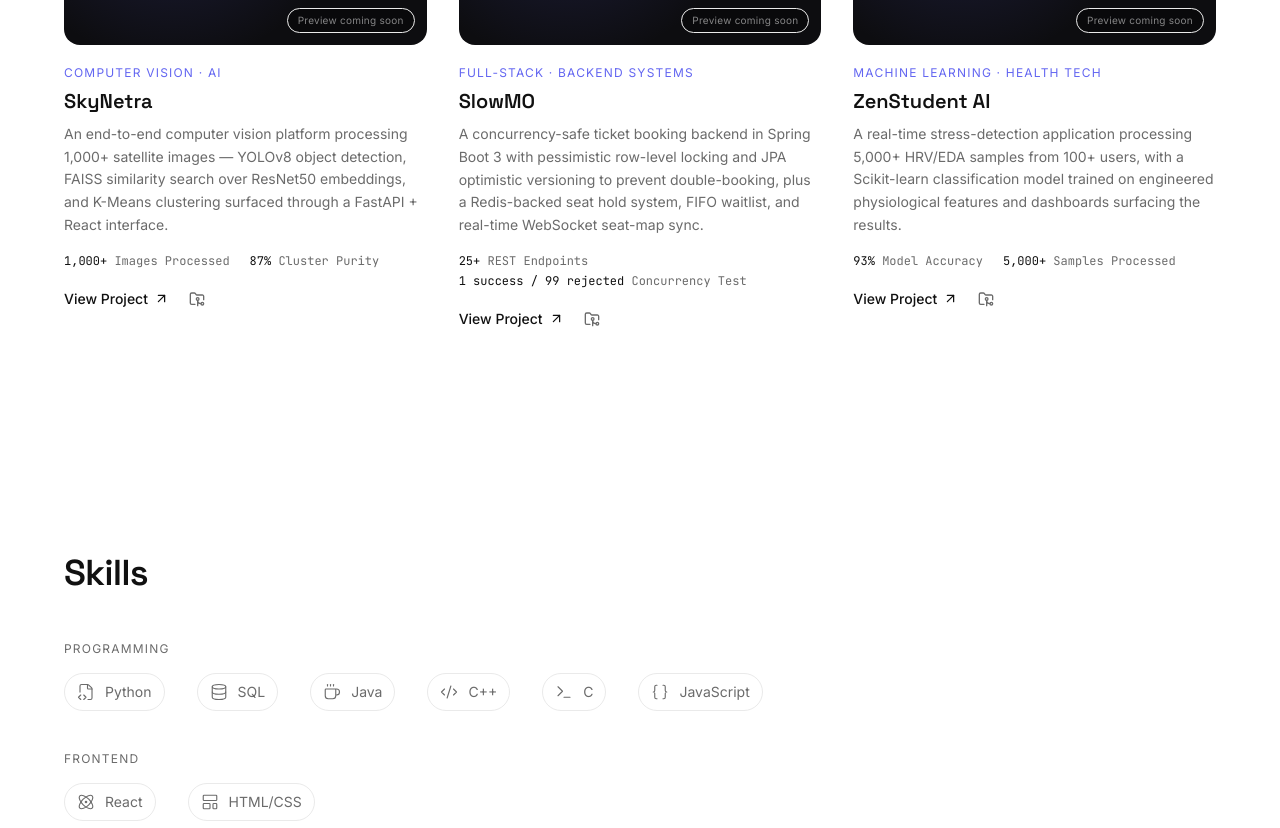
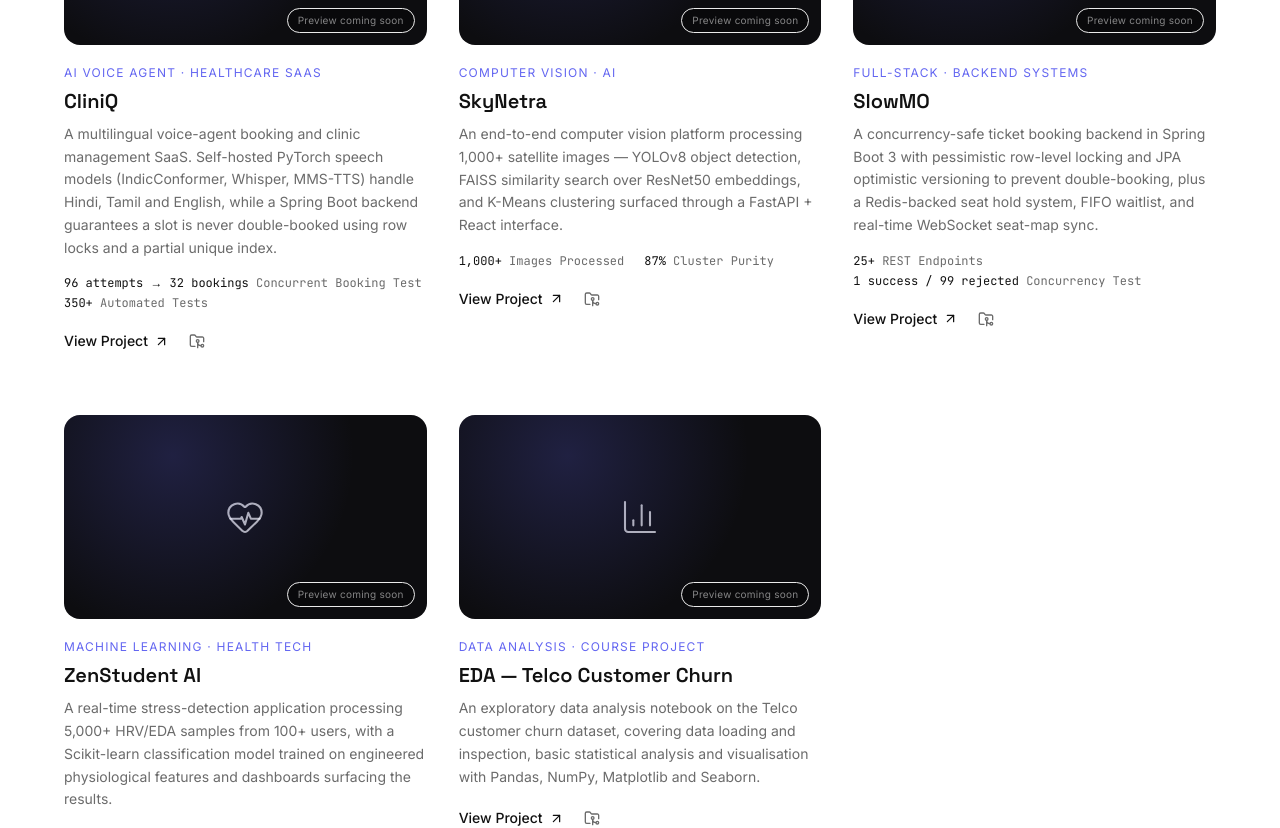
Before and after one commit to anujsh2004/Portfolio, a Next.js app: page / in a window 1280 px wide. Shown: the part 1740-2568 px from the top of the page. Built offline with nearby package versions, Linux system fonts and the light colour scheme.

Commit message:
Add CliniQ and EDA projects, update resume
Co-Authored-By: Claude Sonnet 5.5 <noreply@anthropic.com>

```diff
--- a/src/components/sections/Projects.tsx
+++ b/src/components/sections/Projects.tsx
@@ -2,13 +2,15 @@
 
 import Link from "next/link";
 import { motion } from "framer-motion";
-import { ArrowRight, ArrowUpRight, FolderGit2, type LucideIcon, Satellite, Ticket, HeartPulse } from "lucide-react";
+import { ArrowRight, ArrowUpRight, FolderGit2, type LucideIcon, Satellite, Ticket, HeartPulse, Stethoscope, BarChart3 } from "lucide-react";
 import { projects, type Project } from "@/content/projects";
 import { site } from "@/content/site";
 
 // Representative icon shown on each project's placeholder thumbnail until a
 // real screenshot is supplied — keyed by project id, not invented per-project.
 const projectIcons: Record<string, LucideIcon> = {
+  cliniq: Stethoscope,
+  eda: BarChart3,
   skynetra: Satellite,
   slowmo: Ticket,
   "zenstudent-ai": HeartPulse,
--- a/src/content/chatbot.ts
+++ b/src/content/chatbot.ts
@@ -27,9 +27,9 @@ export const chatbotKnowledge: ChatbotEntry[] = [
       "I'm pursuing a B.Tech in Computer Science and Engineering (Data Science) at Vellore Institute of Technology (2023–2027), with a CGPA of 8.34/10.",
   },
   {
-    keywords: ["project", "skynetra", "slowmo", "zenstudent", "built", "portfolio"],
+    keywords: ["project", "cliniq", "eda", "skynetra", "slowmo", "zenstudent", "built", "portfolio"],
     answer:
-      "I've built three main projects: SkyNetra (a satellite image intelligence platform using YOLOv8 + FAISS), SlowMO (a concurrency-safe ticket booking backend in Spring Boot), and ZenStudent AI (a real-time stress-detection app using ML on physiological signals). Check the Projects section for details and links.",
+      "I've built several projects, including CliniQ (a multilingual voice-agent clinic booking SaaS with self-hosted speech models), SkyNetra (a satellite image intelligence platform using YOLOv8 + FAISS), SlowMO (a concurrency-safe ticket booking backend in Spring Boot), and ZenStudent AI (a real-time stress-detection app using ML on physiological signals), plus an EDA course project on telco churn. Check the Projects section for details and links.",
   },
   {
     keywords: ["skill", "tech stack", "technologies", "stack", "language", "programming"],
--- a/src/content/projects.ts
+++ b/src/content/projects.ts
@@ -14,6 +14,22 @@ export interface Project {
 // Pulled from the resume — screenshots are placeholders until real thumbnails
 // are supplied.
 export const projects: Project[] = [
+  {
+    id: "cliniq",
+    title: "CliniQ",
+    category: "AI Voice Agent · Healthcare SaaS",
+    description:
+      "A multilingual voice-agent booking and clinic management SaaS. Self-hosted PyTorch speech models (IndicConformer, Whisper, MMS-TTS) handle Hindi, Tamil and English, while a Spring Boot backend guarantees a slot is never double-booked using row locks and a partial unique index.",
+    technologies: ["Python", "PyTorch", "FastAPI", "Java 21", "Spring Boot", "PostgreSQL", "Redis", "RabbitMQ", "React", "TypeScript", "Docker"],
+    image: "/images/projects/cliniq.png",
+    github: "https://github.com/anujsh2004/CliniQ",
+    live: "https://clini-q-gamma.vercel.app",
+    metrics: [
+      { label: "Concurrent Booking Test", value: "96 attempts → 32 bookings" },
+      { label: "Automated Tests", value: "350+" },
+    ],
+    featured: true,
+  },
   {
     id: "skynetra",
     title: "SkyNetra",
@@ -61,4 +77,15 @@ export const projects: Project[] = [
     ],
     featured: true,
   },
+  {
+    id: "eda",
+    title: "EDA — Telco Customer Churn",
+    category: "Data Analysis · Course Project",
+    description:
+      "An exploratory data analysis notebook on the Telco customer churn dataset, covering data loading and inspection, basic statistical analysis and visualisation with Pandas, NumPy, Matplotlib and Seaborn.",
+    technologies: ["Python", "Pandas", "NumPy", "Matplotlib", "Seaborn", "Jupyter"],
+    image: "/images/projects/eda.png",
+    github: "https://github.com/anujsh2004/Anuj-Sharma",
+    featured: false,
+  },
 ];
--- a/src/content/stats.ts
+++ b/src/content/stats.ts
@@ -7,7 +7,7 @@ export interface Stat {
 // Projects / Technologies / Certifications are counted directly from the resume.
 // "Years of Coding" is still a placeholder — Anuj hasn't confirmed that number yet.
 export const stats: Stat[] = [
-  { label: "Projects Shipped", value: 3 },
+  { label: "Projects Shipped", value: 5 },
   { label: "Technologies Used", value: 25, suffix: "+" },
   { label: "Certifications", value: 1 },
   { label: "Years of Coding", value: 0, suffix: "+" }, // TODO: confirm real value
```
Also changed, not shown: 1 other file (tests, documents, lock files or other folders).
